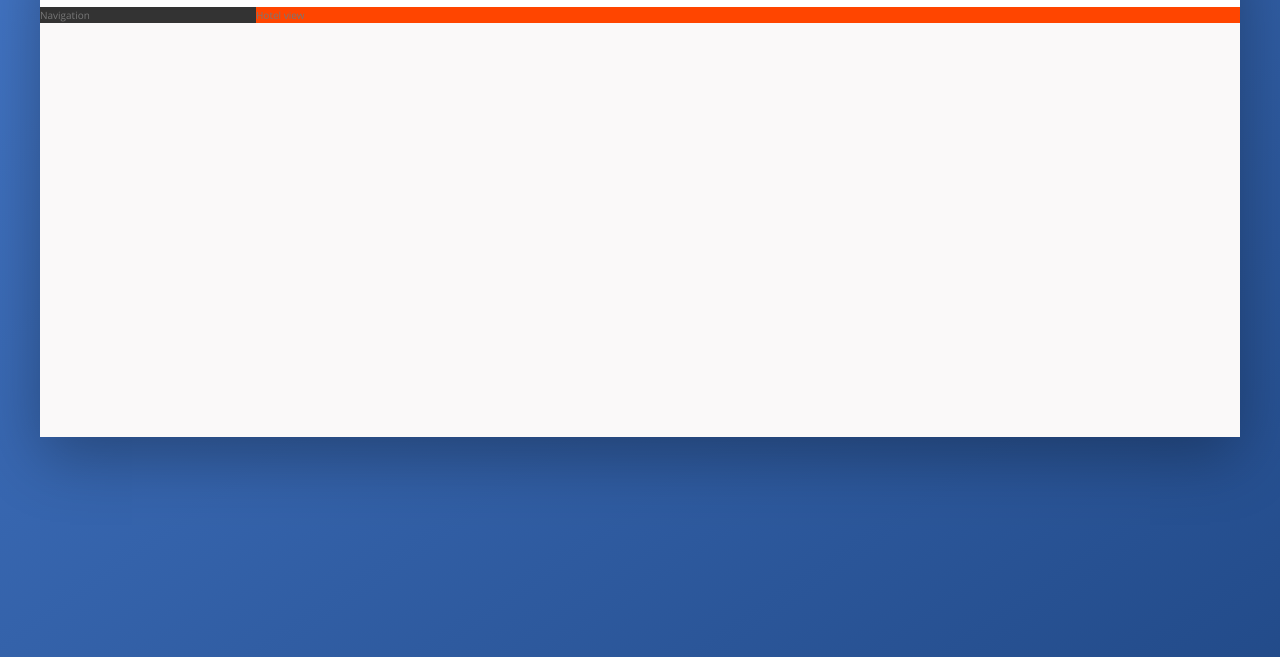
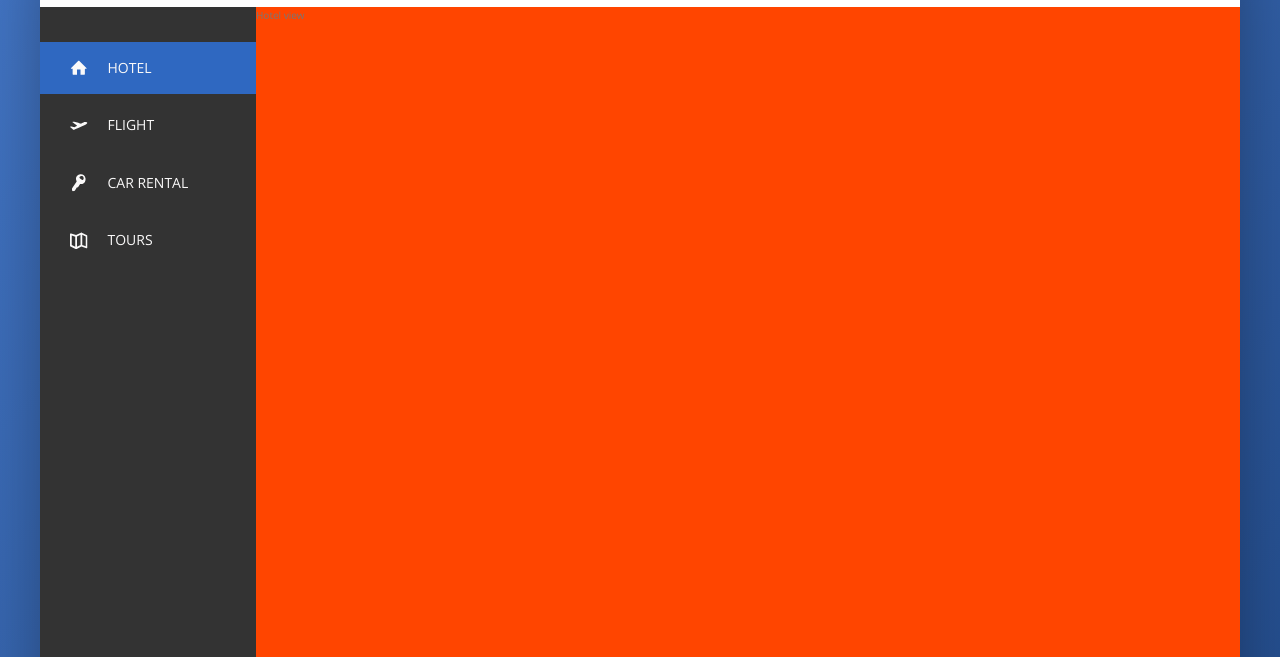
Before and after one commit to ThorOnTheRocks/NextDestination, a website: page index.html in a window 1280 px wide. Shown: the part 143-800 px from the top of the page. Drawn offline with nearby package versions, Linux system fonts and the light colour scheme.

Commit message:
navigation styled

```diff
--- a/index.html
+++ b/index.html
@@ -46,8 +46,51 @@
 
       <div class="content">
         <nav class="sidebar">
-          Navigation
+          <ul class="side-nav">
+            <li class="side-nav__item side-nav__item--active">
+              <a href="#" class="side-nav__link">
+                <svg class="side-nav__icon">
+                  <use xlink:href="img/sprite.svg#icon-home"></use>
+                </svg>
+                <span>Hotel</span>
+              </a>
+            </li>
+
+            <li class="side-nav__item">
+              <a href="#" class="side-nav__link">
+                <svg class="side-nav__icon">
+                  <use xlink:href="img/sprite.svg#icon-aircraft-take-off"></use>
+                </svg>
+                <span>Flight</span>
+              </a>
+            </li>
+
+            <li class="side-nav__item">
+              <a href="#" class="side-nav__link">
+                <svg class="side-nav__icon">
+                  <use xlink:href="img/sprite.svg#icon-key"></use>
+                </svg>
+                <span>Car rental</span>
+              </a>
+            </li>
+
+            <li class="side-nav__item">
+              <a href="#" class="side-nav__link">
+                <svg class="side-nav__icon">
+                  <use xlink:href="img/sprite.svg#icon-map"></use>
+                </svg>
+                <span>Tours</span>
+              </a>
+            </li>
+          </ul>
+
+          <div class="legal">
+            &copy; 2021 by NextDestination. Coded with ❤️ by
+            <a href="https://github.com/ThorOnTheRocks">Gianluca Galota</a>
+          </div>
         </nav>
+
+
         <main class="hotel-view">
           Hotel view
         </main>
--- a/sass/_components.scss
+++ b/sass/_components.scss
@@ -129,3 +129,77 @@
   }
 
 }
+
+
+////////////////////////////////
+// SIDE NAVIGATION
+
+.side-nav {
+
+  font-size: 1.4rem;
+  list-style: none;
+  margin-top: 3.5rem;
+
+  &__item {
+    position: relative;
+
+    &:not(:last-child) {
+      margin-bottom: .5rem;
+    }
+  }
+
+  &__item::before {
+    content: "";
+    position: absolute;
+    top: 0;
+    left: 0;
+    height: 100%;
+    width: 3px;
+    background-color: var(--color-primary);
+    transform: scaleY(0);
+    transition: transform .2s,
+                width .4s cubic-bezier(1, 0, 0, 1) .2s,
+                background-color .1s;
+  }
+
+  &__item:hover::before,
+  &__item--active::before {
+    transform: scaleY(1);
+    width: 100%;
+  }
+
+  &__item:active::before {
+    background-color: var(--color-primary-light);
+  }
+
+  &__link:link,
+  &__link:visited {
+    color: var(--color-grey-light-1);
+    text-decoration: none;
+    text-transform: uppercase;
+    display: inline-block;
+    padding: 1.5rem 3rem;
+    position: relative;
+    z-index: 10;
+
+    display: flex;
+    align-items: center;
+  }
+
+  &__icon {
+    width: 1.75rem;
+    height: 1.75rem;
+    margin-right: 2rem;
+    fill: currentColor;
+  }
+}
+
+////////////////////////////////
+// LEGAL TEXT
+
+.legal {
+  font-size: 1.2rem;
+  text-align: center;
+  padding: 2.5rem;
+  color: var(--color-grey-light-4);
+}
--- a/sass/_layout.scss
+++ b/sass/_layout.scss
@@ -24,12 +24,18 @@
 .sidebar {
   background-color: var(--color-grey-dark-1);
   flex: 0 0 18%;
+
+  display: flex;
+  flex-direction: column;
+  justify-content: space-between;
 }
 
 .hotel-view {
   background-color: #fff;
+
+  // TEST
   background-color: orangered;
-
+  height: 80rem;
   flex: 1;
 
 }
```
Also changed, not shown: css/style.css.
